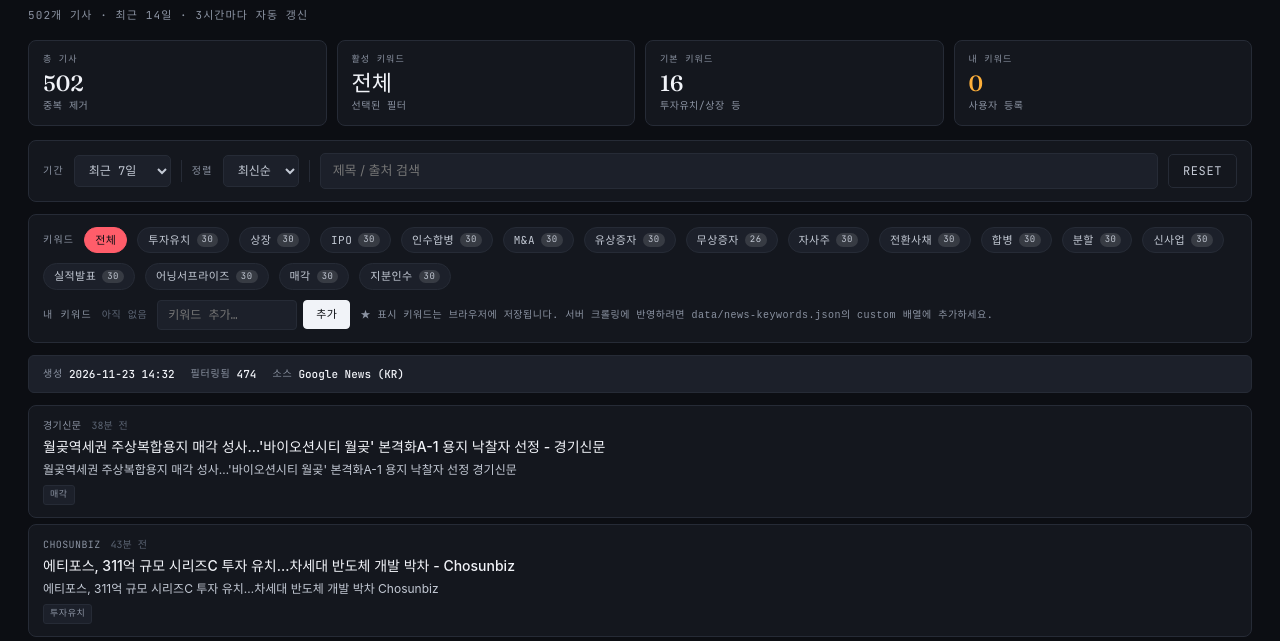
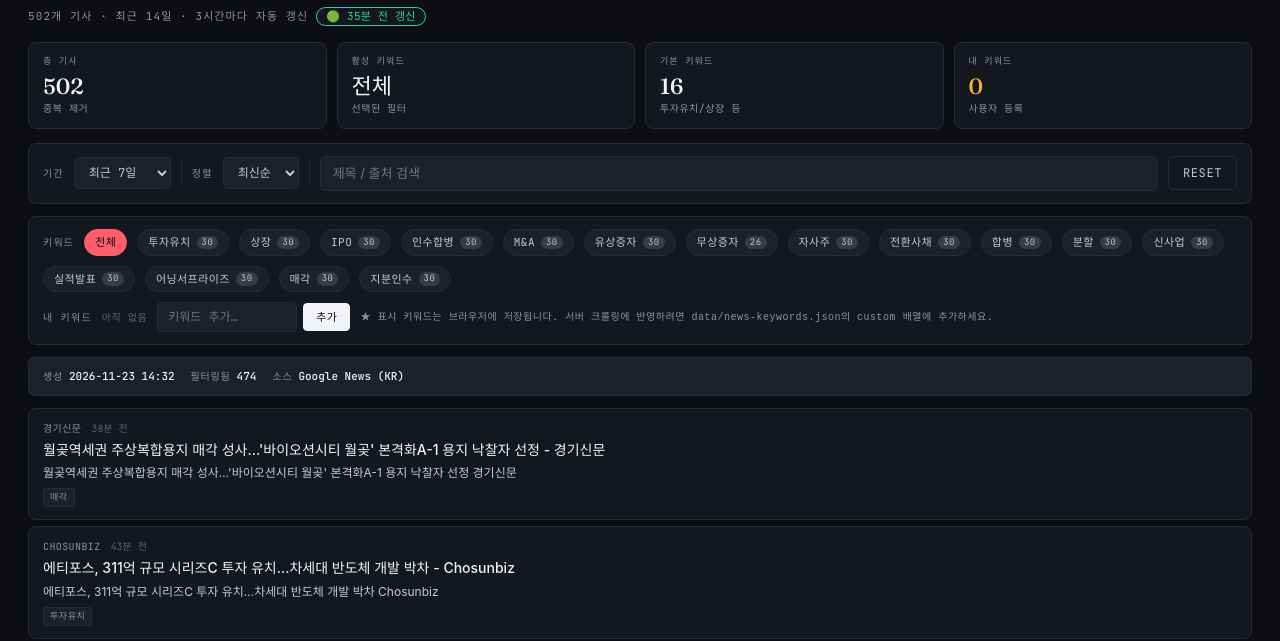
Before and after one commit to loving3645-wq/my-dashboard, a plain HTML site: page news.html in a window 1280 px wide. Shown: the part 195-836 px from the top of the page. Drawn offline with Linux system fonts and the light colour scheme; a web font is replaced by a local one.

Commit message:
데이터 신선도 배지 추가 (freshness.js) (#157)
각 데이터 페이지 상단에 '마지막 갱신 N시간/일 전' 배지를 띄우고, 주기보다 오래
지연되면 🟡/🔴로 경고한다. 공유 스크립트 freshness.js 하나가 JSON 앞 2KB만
Range로 읽어 타임스탬프를 뽑으므로 큰 파일도 가볍다. news/research/market-scan/
us-market/ipo-calendar/post-ipo/mezzanine/portfolio 8개 페이지에 적용.


Claude-Session: https://claude.ai/code/session_019p8Cdg7R76Ux1t2nkm47z1

Co-authored-by: Claude <noreply@anthropic.com>

```diff
--- /dev/null
+++ b/freshness.js
@@ -0,0 +1,104 @@
+/* freshness.js — 각 페이지 상단에 "마지막 갱신 N시간/일 전" 배지를 그린다.
+ *
+ * 사용법(페이지 헤더에 한 줄):
+ *   <span class="fresh-badge" data-fresh-src="data/news.json"
+ *         data-fresh-field="generated_at" data-fresh-warn="8" data-fresh-stale="24"></span>
+ *   <script src="freshness.js" defer></script>
+ *
+ * 타임스탬프는 JSON 맨 앞 키라서, 큰 파일도 앞 2KB만 Range로 읽어 가볍다.
+ * warn 시간 이상이면 🟡, stale 시간 이상이면 🔴(갱신 지연). 기본 36h/72h.
+ */
+(function () {
+  var CSS = [
+    '.fresh-badge{display:inline-flex;align-items:center;gap:5px;font-family:var(--mono,ui-monospace,monospace);',
+    'font-size:11px;line-height:1;padding:3px 9px;border-radius:999px;border:1px solid var(--line,#333);',
+    'background:var(--surface,#14171e);color:var(--ink-soft,#8b93a2);letter-spacing:.02em;white-space:nowrap;',
+    'vertical-align:middle;cursor:default;}',
+    '.fresh-badge.ok{color:var(--green,#35d0a5);border-color:var(--green,#35d0a5);}',
+    '.fresh-badge.warn{color:var(--gold,#ffb03a);border-color:var(--gold,#ffb03a);}',
+    '.fresh-badge.stale{color:var(--red,#ff5d6a);border-color:var(--red,#ff5d6a);font-weight:600;}',
+    '.fresh-badge.loading,.fresh-badge.unknown{color:var(--ink-faint,#5b6473);border-style:dashed;}'
+  ].join('');
+
+  function injectCSS() {
+    if (document.getElementById('fresh-badge-css')) return;
+    var st = document.createElement('style');
+    st.id = 'fresh-badge-css';
+    st.textContent = CSS;
+    document.head.appendChild(st);
+  }
+
+  function relKo(ms) {
+    var m = Math.round(ms / 60000);
+    if (m < 1) return '방금';
+    if (m < 60) return m + '분 전';
+    var h = Math.round(m / 60);
+    if (h < 48) return h + '시간 전';
+    var d = Math.round(h / 24);
+    return d + '일 전';
+  }
+
+  // JSON 앞부분만 읽어 "field":"..." 값을 꺼낸다. Range 미지원이면 스트림을 조기 종료.
+  async function headTimestamp(url, field) {
+    var sep = url.indexOf('?') >= 0 ? '&' : '?';
+    var full = url + sep + 't=' + Date.now();
+    var text = '';
+    try {
+      var res = await fetch(full, { headers: { Range: 'bytes=0-2047' }, cache: 'no-store' });
+      if (!res.ok && res.status !== 206) return null;
+      if (res.body && res.body.getReader) {
+        var reader = res.body.getReader();
+        var dec = new TextDecoder();
+        while (text.length < 4096) {
+          var chunk = await reader.read();
+          if (chunk.done) break;
+          text += dec.decode(chunk.value, { stream: true });
+        }
+        try { reader.cancel(); } catch (e) {}
+      } else {
+        text = (await res.text()).slice(0, 4096);
+      }
+    } catch (e) {
+      return null;
+    }
+    var m = text.match(new RegExp('"' + field + '"\\s*:\\s*"([^"]+)"'));
+    return m ? m[1] : null;
+  }
+
+  async function render(el) {
+    var url = el.getAttribute('data-fresh-src');
+    var field = el.getAttribute('data-fresh-field') || 'generatedAt';
+    var warnH = parseFloat(el.getAttribute('data-fresh-warn') || '36');
+    var staleH = parseFloat(el.getAttribute('data-fresh-stale') || '72');
+    if (!url) return;
+    el.className = 'fresh-badge loading';
+    el.textContent = '갱신 확인 중…';
+    var iso = await headTimestamp(url, field);
+    if (!iso) {
+      el.className = 'fresh-badge unknown';
+      el.textContent = '갱신 시각 불명';
+      return;
+    }
+    var when = new Date(iso);
+    var age = Date.now() - when.getTime();
+    var ageH = age / 3600000;
+    var cls = 'ok', dot = '🟢', suffix = '';
+    if (ageH >= staleH) { cls = 'stale'; dot = '🔴'; suffix = ' · 갱신 지연'; }
+    else if (ageH >= warnH) { cls = 'warn'; dot = '🟡'; }
+    el.className = 'fresh-badge ' + cls;
+    el.title = when.toLocaleString('ko-KR') + ' 기준';
+    el.textContent = dot + ' ' + relKo(age) + ' 갱신' + suffix;
+  }
+
+  function init() {
+    injectCSS();
+    var els = document.querySelectorAll('[data-fresh-src]');
+    for (var i = 0; i < els.length; i++) render(els[i]);
+  }
+
+  if (document.readyState === 'loading') {
+    document.addEventListener('DOMContentLoaded', init);
+  } else {
+    init();
+  }
+})();
--- a/ipo-calendar.html
+++ b/ipo-calendar.html
@@ -167,7 +167,7 @@
 
   <div class="page-head">
     <h1>IPO <em>캘린더</em></h1>
-    <div class="sub">다가오는 청약 / 상장 + 보호예수 만기 (의무보유 해제)</div>
+    <div class="sub">다가오는 청약 / 상장 + 보호예수 만기 (의무보유 해제)<span class="fresh-badge" data-fresh-src="data/ipo-calendar.json" data-fresh-field="generatedAt" data-fresh-warn="36" data-fresh-stale="72" style="margin-left:8px"></span></div>
   </div>
 
   <div class="status-bar">
@@ -523,5 +523,6 @@ applyHash();
 window.addEventListener('hashchange', () => { applyHash(); renderLockups(); });
 loadAll();
 </script>
+<script src="freshness.js" defer></script>
 </body>
 </html>
--- a/news.html
+++ b/news.html
@@ -183,7 +183,7 @@
   <div class="page-head">
     <div>
       <h1>뉴스 <em>크롤링</em></h1>
-      <div class="sub"><span id="article-count">—</span>개 기사 · 최근 <span id="window-days">14</span>일 · 3시간마다 자동 갱신</div>
+      <div class="sub"><span id="article-count">—</span>개 기사 · 최근 <span id="window-days">14</span>일 · 3시간마다 자동 갱신<span class="fresh-badge" data-fresh-src="data/news.json" data-fresh-field="generated_at" data-fresh-warn="8" data-fresh-stale="24" style="margin-left:8px"></span></div>
     </div>
   </div>
 
@@ -518,5 +518,6 @@ document.getElementById('add-form').addEventListener('submit', e => {
 
 load();
 </script>
+<script src="freshness.js" defer></script>
 </body>
 </html>
```
Also changed, not shown: market-scan.html (+2 -1 lines), mezzanine.html (+2 -1 lines), portfolio.html (+2 -1 lines), post-ipo.html (+2 -1 lines), research.html (+2 -1 lines), us-market.html (+2 -1 lines).
